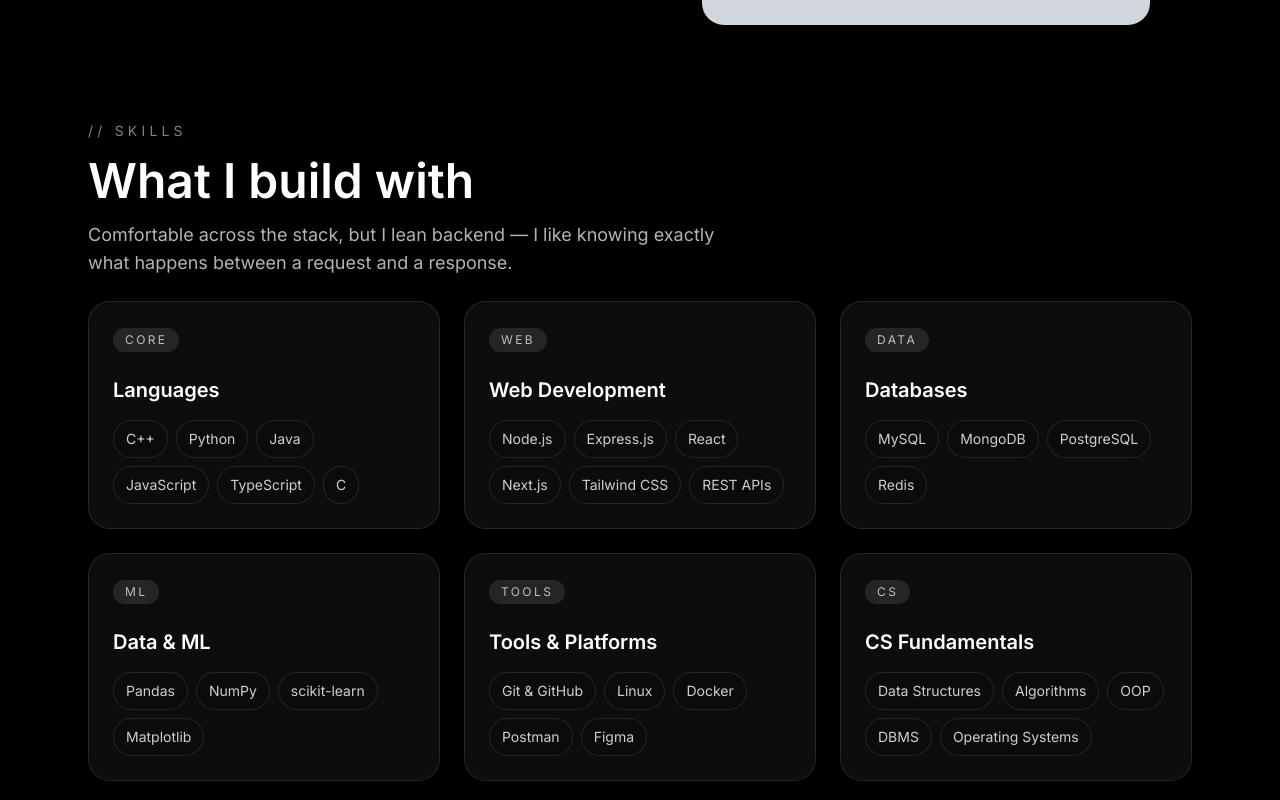
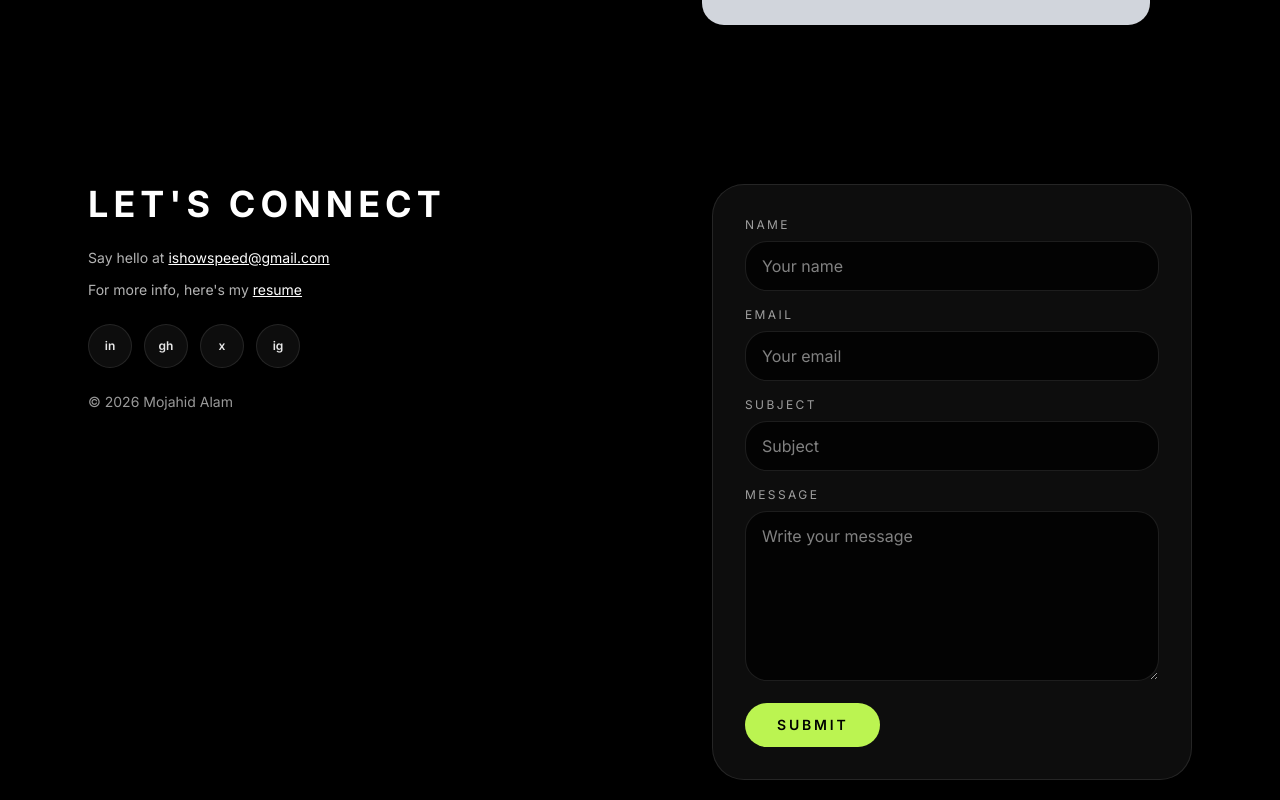
Before and after one commit to mojahidalamcse/my-portfolio, a Next.js app: page / in a window 1280 px wide. Shown: the part 680-1480 px from the top of the page. Built offline with nearby package versions, Linux system fonts and the light colour scheme.

Commit message:
feat: add views/home folder

```diff
--- a/app/(blank-page-layout)/page.tsx
+++ b/app/(blank-page-layout)/page.tsx
@@ -1,47 +1,10 @@
-import Image from "next/image";
 import { Container } from "@/components/shared/container";
-import { SkillSection } from "@/components/shared/skill";
+import { Hero } from "@/views/home/hero";
 
 const HomePage = () => {
   return (
     <Container className="py-20">
-      <section id="home" className="grid gap-10 lg:grid-cols-2 lg:items-center">
-        <div className="space-y-8">
-          <h1 className="text-5xl font-extrabold uppercase tracking-tight sm:text-6xl lg:text-7xl">
-            Hi, I am
-            <br />Ishowspeed
-          </h1>
-
-          <p className="max-w-2xl text-lg text-white/70 sm:text-xl">
-            A front-end developer passionate about building accessible and user-friendly websites.
-          </p>
-
-          <div className="grid gap-4 sm:grid-cols-3">
-            <div className="rounded-3xl border border-white/10 bg-white/5 p-6 text-center">
-              <p className="text-4xl font-extrabold text-white">3.78</p>
-              <p className="mt-2 text-sm uppercase tracking-[0.2em] text-white/70">CGPA</p>
-            </div>
-            <div className="rounded-3xl border border-white/10 bg-white/5 p-6 text-center">
-              <p className="text-4xl font-extrabold text-white">1650</p>
-              <p className="mt-2 text-sm uppercase tracking-[0.2em] text-white/70">Codeforces Rating</p>
-            </div>
-            <div className="rounded-3xl border border-white/10 bg-white/5 p-6 text-center">
-              <p className="text-4xl font-extrabold text-white">04</p>
-              <p className="mt-2 text-sm uppercase tracking-[0.2em] text-white/70">Shipped Projects</p>
-            </div>
-          </div>
-        </div>
-
-        <div className="flex items-center justify-center">
-          <div className="w-full max-w-md rounded-3xl bg-gray-300 p-6 md:p-8 sm:p-8">
-            <div className="relative h-[360px] w-full overflow-hidden rounded-2xl sm:h-[420px] md:h-[480px]">
-              <Image src="/profile.svg" alt="Profile" fill className="object-cover" />
-            </div>
-          </div>
-        </div>
-      </section>
-
-      <SkillSection />
+      <Hero />
     </Container>
   );
 };
--- a/components/shared/skill.tsx
+++ /dev/null
@@ -1,89 +0,0 @@
-export function SkillSection() {
-  return (
-    <section id="skills" className="mt-24">
-      <div className="space-y-6">
-        <div className="max-w-3xl">
-          <p className="text-sm uppercase tracking-[0.3em] text-white/50">// skills</p>
-          <h2 className="mt-4 text-4xl font-semibold text-white sm:text-5xl">What I build with</h2>
-          <p className="mt-4 max-w-2xl text-lg text-white/70">
-            Comfortable across the stack, but I lean backend — I like knowing exactly what happens between a request and a response.
-          </p>
-        </div>
-
-        <div className="grid gap-6 lg:grid-cols-3">
-          <div className="rounded-3xl border border-white/10 bg-white/5 p-6 text-white">
-            <span className="inline-flex rounded-full bg-white/10 px-3 py-1 text-xs uppercase tracking-[0.2em] text-white/70">Core</span>
-            <h3 className="mt-6 text-xl font-semibold">Languages</h3>
-            <div className="mt-4 flex flex-wrap gap-2">
-              {['C++', 'Python', 'Java', 'JavaScript', 'TypeScript', 'C'].map((item) => (
-                <span key={item} className="rounded-full border border-white/10 bg-black/10 px-3 py-2 text-sm text-white/80">
-                  {item}
-                </span>
-              ))}
-            </div>
-          </div>
-
-          <div className="rounded-3xl border border-white/10 bg-white/5 p-6 text-white">
-            <span className="inline-flex rounded-full bg-white/10 px-3 py-1 text-xs uppercase tracking-[0.2em] text-white/70">Web</span>
-            <h3 className="mt-6 text-xl font-semibold">Web Development</h3>
-            <div className="mt-4 flex flex-wrap gap-2">
-              {['Node.js', 'Express.js', 'React', 'Next.js', 'Tailwind CSS', 'REST APIs'].map((item) => (
-                <span key={item} className="rounded-full border border-white/10 bg-black/10 px-3 py-2 text-sm text-white/80">
-                  {item}
-                </span>
-              ))}
-            </div>
-          </div>
-
-          <div className="rounded-3xl border border-white/10 bg-white/5 p-6 text-white">
-            <span className="inline-flex rounded-full bg-white/10 px-3 py-1 text-xs uppercase tracking-[0.2em] text-white/70">Data</span>
-            <h3 className="mt-6 text-xl font-semibold">Databases</h3>
-            <div className="mt-4 flex flex-wrap gap-2">
-              {['MySQL', 'MongoDB', 'PostgreSQL', 'Redis'].map((item) => (
-                <span key={item} className="rounded-full border border-white/10 bg-black/10 px-3 py-2 text-sm text-white/80">
-                  {item}
-                </span>
-              ))}
-            </div>
-          </div>
-
-          <div className="rounded-3xl border border-white/10 bg-white/5 p-6 text-white">
-            <span className="inline-flex rounded-full bg-white/10 px-3 py-1 text-xs uppercase tracking-[0.2em] text-white/70">ML</span>
-            <h3 className="mt-6 text-xl font-semibold">Data & ML</h3>
-            <div className="mt-4 flex flex-wrap gap-2">
-              {['Pandas', 'NumPy', 'scikit-learn', 'Matplotlib'].map((item) => (
-                <span key={item} className="rounded-full border border-white/10 bg-black/10 px-3 py-2 text-sm text-white/80">
-                  {item}
-                </span>
-              ))}
-            </div>
-          </div>
-
-          <div className="rounded-3xl border border-white/10 bg-white/5 p-6 text-white">
-            <span className="inline-flex rounded-full bg-white/10 px-3 py-1 text-xs uppercase tracking-[0.2em] text-white/70">Tools</span>
-            <h3 className="mt-6 text-xl font-semibold">Tools & Platforms</h3>
-            <div className="mt-4 flex flex-wrap gap-2">
-              {['Git & GitHub', 'Linux', 'Docker', 'Postman', 'Figma'].map((item) => (
-                <span key={item} className="rounded-full border border-white/10 bg-black/10 px-3 py-2 text-sm text-white/80">
-                  {item}
-                </span>
-              ))}
-            </div>
-          </div>
-
-          <div className="rounded-3xl border border-white/10 bg-white/5 p-6 text-white">
-            <span className="inline-flex rounded-full bg-white/10 px-3 py-1 text-xs uppercase tracking-[0.2em] text-white/70">CS</span>
-            <h3 className="mt-6 text-xl font-semibold">CS Fundamentals</h3>
-            <div className="mt-4 flex flex-wrap gap-2">
-              {['Data Structures', 'Algorithms', 'OOP', 'DBMS', 'Operating Systems'].map((item) => (
-                <span key={item} className="rounded-full border border-white/10 bg-black/10 px-3 py-2 text-sm text-white/80">
-                  {item}
-                </span>
-              ))}
-            </div>
-          </div>
-        </div>
-      </div>
-      </section>
-  );
-}
--- /dev/null
+++ b/views/home/hero.tsx
@@ -0,0 +1,41 @@
+import Image from "next/image";
+
+export function Hero() {
+  return (
+    <section id="home" className="grid gap-10 lg:grid-cols-2 lg:items-center">
+      <div className="space-y-8">
+        <h1 className="text-5xl font-extrabold uppercase tracking-tight sm:text-6xl lg:text-7xl">
+          Hi, I am
+          <br />Ishowspeed
+        </h1>
+
+        <p className="max-w-2xl text-lg text-white/70 sm:text-xl">
+          A front-end developer passionate about building accessible and user-friendly websites.
+        </p>
+
+        <div className="grid gap-4 sm:grid-cols-3">
+          <div className="rounded-3xl border border-white/10 bg-white/5 p-6 text-center">
+            <p className="text-4xl font-extrabold text-white">3.78</p>
+            <p className="mt-2 text-sm uppercase tracking-[0.2em] text-white/70">CGPA</p>
+          </div>
+          <div className="rounded-3xl border border-white/10 bg-white/5 p-6 text-center">
+            <p className="text-4xl font-extrabold text-white">1650</p>
+            <p className="mt-2 text-sm uppercase tracking-[0.2em] text-white/70">Codeforces Rating</p>
+          </div>
+          <div className="rounded-3xl border border-white/10 bg-white/5 p-6 text-center">
+            <p className="text-4xl font-extrabold text-white">04</p>
+            <p className="mt-2 text-sm uppercase tracking-[0.2em] text-white/70">Shipped Projects</p>
+          </div>
+        </div>
+      </div>
+
+      <div className="flex items-center justify-center">
+        <div className="w-full max-w-md rounded-3xl bg-gray-300 p-6 md:p-8 sm:p-8">
+          <div className="relative h-[360px] w-full overflow-hidden rounded-2xl sm:h-[420px] md:h-[480px]">
+            <Image src="/profile.svg" alt="Profile" fill className="object-cover" />
+          </div>
+        </div>
+      </div>
+    </section>
+  );
+}
```
